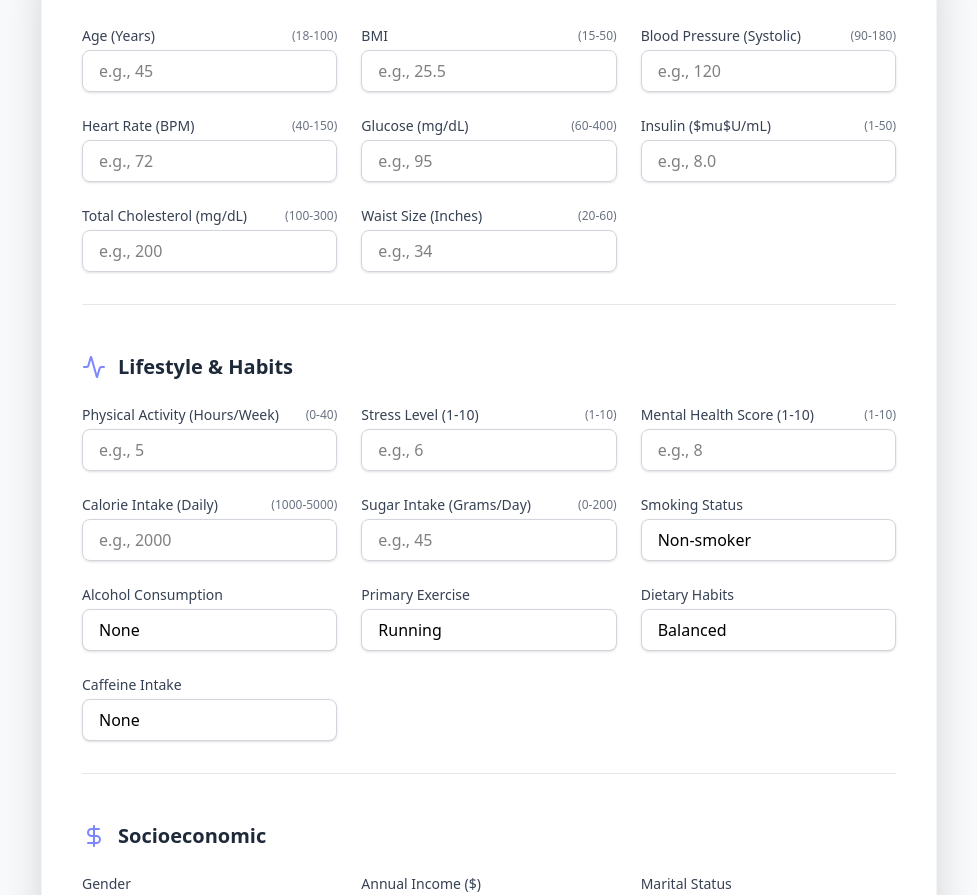
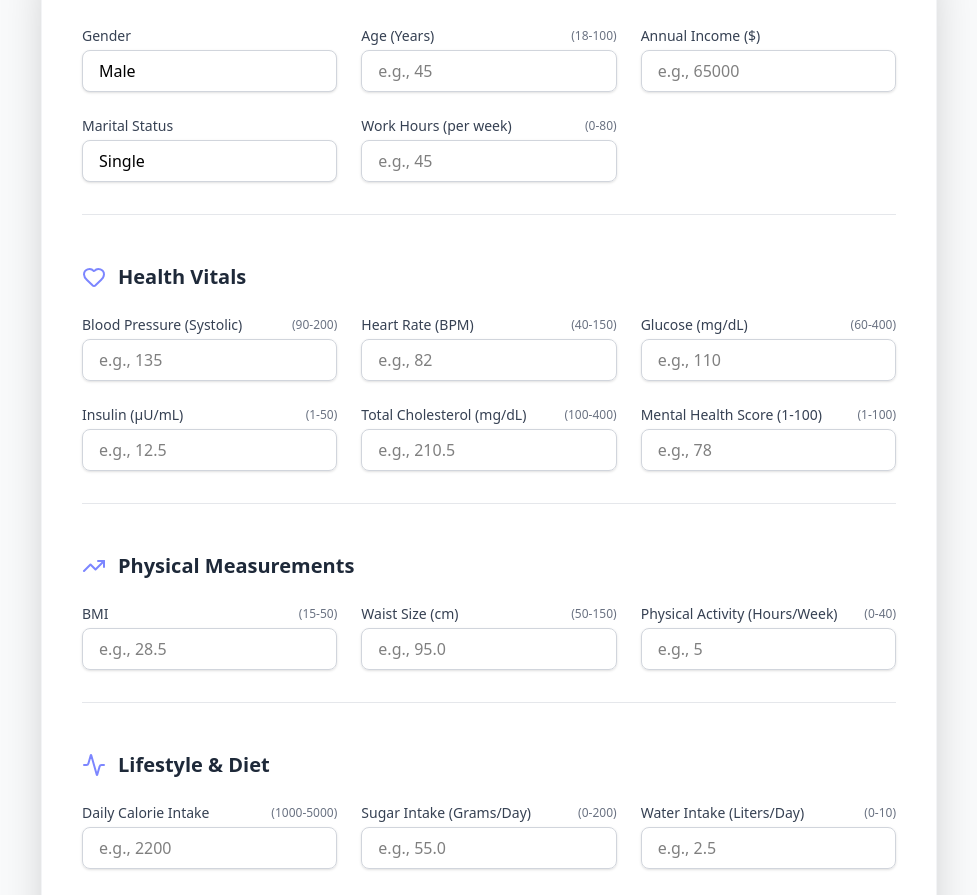
Before and after one commit to dulhara79/disease_risk_prediction, a React (Vite) app in the folder client/: page / in a window 1280 px wide. Shown: the part 251-1146 px from the top of the page, without its empty margins (151-1128 px from the left). Built offline with nearby package versions, Linux system fonts and the light colour scheme.

Commit message:
Revamp form field definitions and API endpoint
Updated API endpoint to use 127.0.0.1:8000. Refactored FIELD_DEFINITIONS to match backend requirements, reorganized categories, adjusted field options, and updated SectionIcon mapping for improved UI consistency and backend compatibility.

```diff
--- a/client/src/App.jsx
+++ b/client/src/App.jsx
@@ -3,40 +3,44 @@ import { Loader, BarChart, Heart, Activity, DollarSign, Users, XCircle, CheckCir
 
 // --- Configuration and Constants ---
 
-// The backend URL is hardcoded here for testing. Update this when deploying your Flask server.
-const API_ENDPOINT = 'http://localhost:5000/predict';
+// The backend URL - update this when deploying your Flask server.
+const API_ENDPOINT = 'http://127.0.0.1:8000/predict';
 
 // Define the fields required by the backend, categorized for better UI flow.
-// NOTE: These fields have been updated to match the model's requirements (e.g.,
-// including calorie_intake and waist_size, and changing 'physical_activity_level' to 'physical_activity')
+// These fields MUST match exactly with USER_INPUT_COLUMNS in the backend config.py
 const FIELD_DEFINITIONS = {
-  'Vitals & Metrics': [
+  'Personal Information': [
+    { id: 'gender', label: 'Gender', type: 'select', options: ['Male', 'Female'] },
     { id: 'age', label: 'Age (Years)', type: 'number', min: 18, max: 100, placeholder: 'e.g., 45' },
-    { id: 'bmi', label: 'BMI', type: 'number', min: 15, max: 50, step: 0.1, placeholder: 'e.g., 25.5' },
-    { id: 'blood_pressure', label: 'Blood Pressure (Systolic)', type: 'number', min: 90, max: 180, placeholder: 'e.g., 120' },
-    { id: 'heart_rate', label: 'Heart Rate (BPM)', type: 'number', min: 40, max: 150, placeholder: 'e.g., 72' },
-    { id: 'glucose', label: 'Glucose (mg/dL)', type: 'number', min: 60, max: 400, placeholder: 'e.g., 95' },
-    { id: 'insulin', label: 'Insulin ($\mu$U/mL)', type: 'number', min: 1, max: 50, step: 0.1, placeholder: 'e.g., 8.0' },
-    { id: 'cholesterol', label: 'Total Cholesterol (mg/dL)', type: 'number', min: 100, max: 300, placeholder: 'e.g., 200' },
-    { id: 'waist_size', label: 'Waist Size (Inches)', type: 'number', min: 20, max: 60, placeholder: 'e.g., 34' }, // <-- ADDED
-    // 'triglycerides', 'hdl', 'ldl' were removed as they were "unseen" by the model
+    { id: 'income', label: 'Annual Income ($)', type: 'number', min: 0, max: 500000, placeholder: 'e.g., 65000' },
+    { id: 'marital_status', label: 'Marital Status', type: 'select', options: ['Single', 'Married', 'Divorced', 'Widowed'] },
+    { id: 'work_hours', label: 'Work Hours (per week)', type: 'number', min: 0, max: 80, placeholder: 'e.g., 45' },
   ],
-  'Lifestyle & Habits': [
-    { id: 'physical_activity', label: 'Physical Activity (Hours/Week)', type: 'number', min: 0, max: 40, step: 0.5, placeholder: 'e.g., 5' }, // <-- UPDATED name
-    { id: 'stress_level', label: 'Stress Level (1-10)', type: 'number', min: 1, max: 10, placeholder: 'e.g., 6' },
-    { id: 'mental_health_score', label: 'Mental Health Score (1-10)', type: 'number', min: 1, max: 10, placeholder: 'e.g., 8' }, // <-- ADDED
-    { id: 'calorie_intake', label: 'Calorie Intake (Daily)', type: 'number', min: 1000, max: 5000, placeholder: 'e.g., 2000' }, // <-- ADDED
-    { id: 'sugar_intake', label: 'Sugar Intake (Grams/Day)', type: 'number', min: 0, max: 200, placeholder: 'e.g., 45' }, // <-- ADDED
-    { id: 'smoking_status', label: 'Smoking Status', type: 'select', options: ['Non-smoker', 'Former Smoker', 'Current Smoker'] },
-    { id: 'alcohol_consumption', label: 'Alcohol Consumption', type: 'select', options: ['None', 'Light', 'Moderate', 'Heavy'] },
-    { id: 'exercise_type', label: 'Primary Exercise', type: 'select', options: ['Running', 'Weightlifting', 'Yoga', 'Swimming', 'Cycling', 'Undefined'] },
-    { id: 'dietary_habits', label: 'Dietary Habits', type: 'select', options: ['Balanced', 'High-Carb', 'Low-Carb', 'Vegetarian', 'Vegan'] },
-    { id: 'caffeine_intake', label: 'Caffeine Intake', type: 'select', options: ['None', 'Low', 'Medium', 'High', 'Unknown'] },
+  'Health Vitals': [
+    { id: 'blood_pressure', label: 'Blood Pressure (Systolic)', type: 'number', min: 90, max: 200, placeholder: 'e.g., 135' },
+    { id: 'heart_rate', label: 'Heart Rate (BPM)', type: 'number', min: 40, max: 150, placeholder: 'e.g., 82' },
+    { id: 'glucose', label: 'Glucose (mg/dL)', type: 'number', min: 60, max: 400, placeholder: 'e.g., 110' },
+    { id: 'insulin', label: 'Insulin (μU/mL)', type: 'number', min: 1, max: 50, step: 0.1, placeholder: 'e.g., 12.5' },
+    { id: 'cholesterol', label: 'Total Cholesterol (mg/dL)', type: 'number', min: 100, max: 400, placeholder: 'e.g., 210.5' },
+    { id: 'mental_health_score', label: 'Mental Health Score (1-100)', type: 'number', min: 1, max: 100, placeholder: 'e.g., 78' },
   ],
-  'Socioeconomic': [
-    { id: 'gender', label: 'Gender', type: 'select', options: ['Male', 'Female', 'Other'] },
-    { id: 'income', label: 'Annual Income ($)', type: 'number', min: 0, max: 500000, placeholder: 'e.g., 75000' },
-    { id: 'marital_status', label: 'Marital Status', type: 'select', options: ['Single', 'Married', 'Divorced', 'Widowed'] },
+  'Physical Measurements': [
+    { id: 'bmi', label: 'BMI', type: 'number', min: 15, max: 50, step: 0.1, placeholder: 'e.g., 28.5' },
+    { id: 'waist_size', label: 'Waist Size (cm)', type: 'number', min: 50, max: 150, step: 0.1, placeholder: 'e.g., 95.0' },
+    { id: 'physical_activity', label: 'Physical Activity (Hours/Week)', type: 'number', min: 0, max: 40, step: 0.5, placeholder: 'e.g., 5' },
+  ],
+  'Lifestyle & Diet': [
+    { id: 'calorie_intake', label: 'Daily Calorie Intake', type: 'number', min: 1000, max: 5000, placeholder: 'e.g., 2200' },
+    { id: 'sugar_intake', label: 'Sugar Intake (Grams/Day)', type: 'number', min: 0, max: 200, step: 0.1, placeholder: 'e.g., 55.0' },
+    { id: 'water_intake', label: 'Water Intake (Liters/Day)', type: 'number', min: 0, max: 10, step: 0.1, placeholder: 'e.g., 2.5' },
+    { id: 'dietary_habits', label: 'Dietary Habits', type: 'select', options: ['Balanced', 'High-Carb', 'Low-Carb', 'Vegetarian', 'Vegan', 'Keto'] },
+    { id: 'exercise_type', label: 'Primary Exercise Type', type: 'select', options: ['Cardio', 'Strength', 'Mixed', 'Yoga', 'Swimming', 'Cycling', 'Undefined'] },
+  ],
+  'Habits & Stress': [
+    { id: 'smoking_status', label: 'Smoking Status', type: 'select', options: ['Never', 'Former Smoker', 'Current Smoker', 'Heavy Smoker'] },
+    { id: 'alcohol_consumption', label: 'Alcohol Consumption', type: 'select', options: ['Not Drinking', 'Occasionally', 'Moderate', 'Regularly', 'Frequently'] },
+    { id: 'caffeine_intake', label: 'Caffeine Intake', type: 'select', options: ['None', '1 cup daily', '2 cups daily', '3+ cups daily', 'High', 'Moderate', 'Unknown'] },
+    { id: 'stress_level', label: 'Stress Level', type: 'select', options: ['Low', 'Medium', 'High'] },
   ],
 };
 
@@ -56,9 +60,11 @@ const initialFormData = Object.values(FIELD_DEFINITIONS).flat().reduce((acc, fie
 
 const SectionIcon = ({ category }) => {
   const icons = {
-    'Vitals & Metrics': Heart,
-    'Lifestyle & Habits': Activity,
-    'Socioeconomic': DollarSign,
+    'Personal Information': Users,
+    'Health Vitals': Heart,
+    'Physical Measurements': TrendingUp,
+    'Lifestyle & Diet': Activity,
+    'Habits & Stress': AlertTriangle,
   };
   const Icon = icons[category] || BarChart;
   return <Icon className="w-6 h-6 text-indigo-400" />;
```
